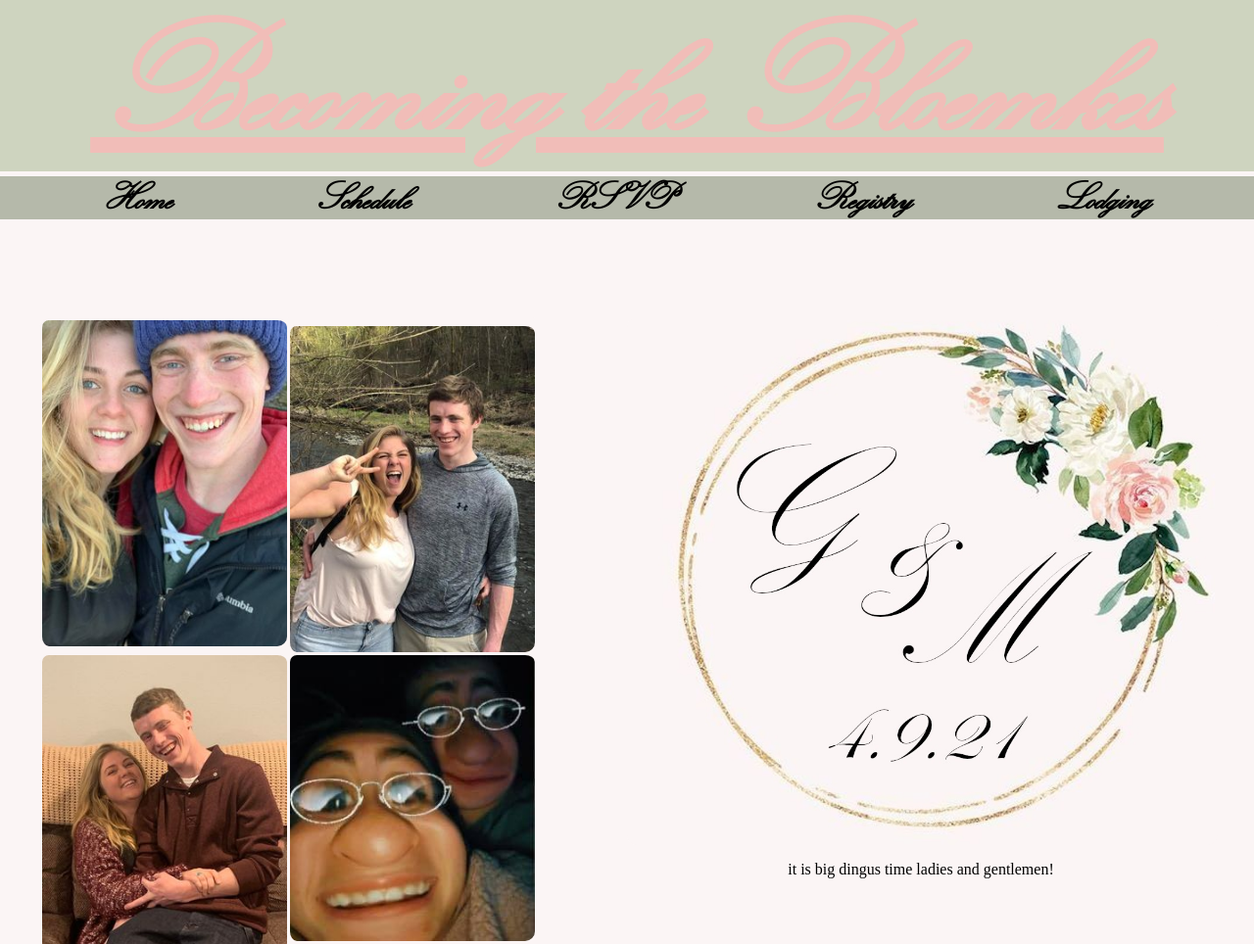
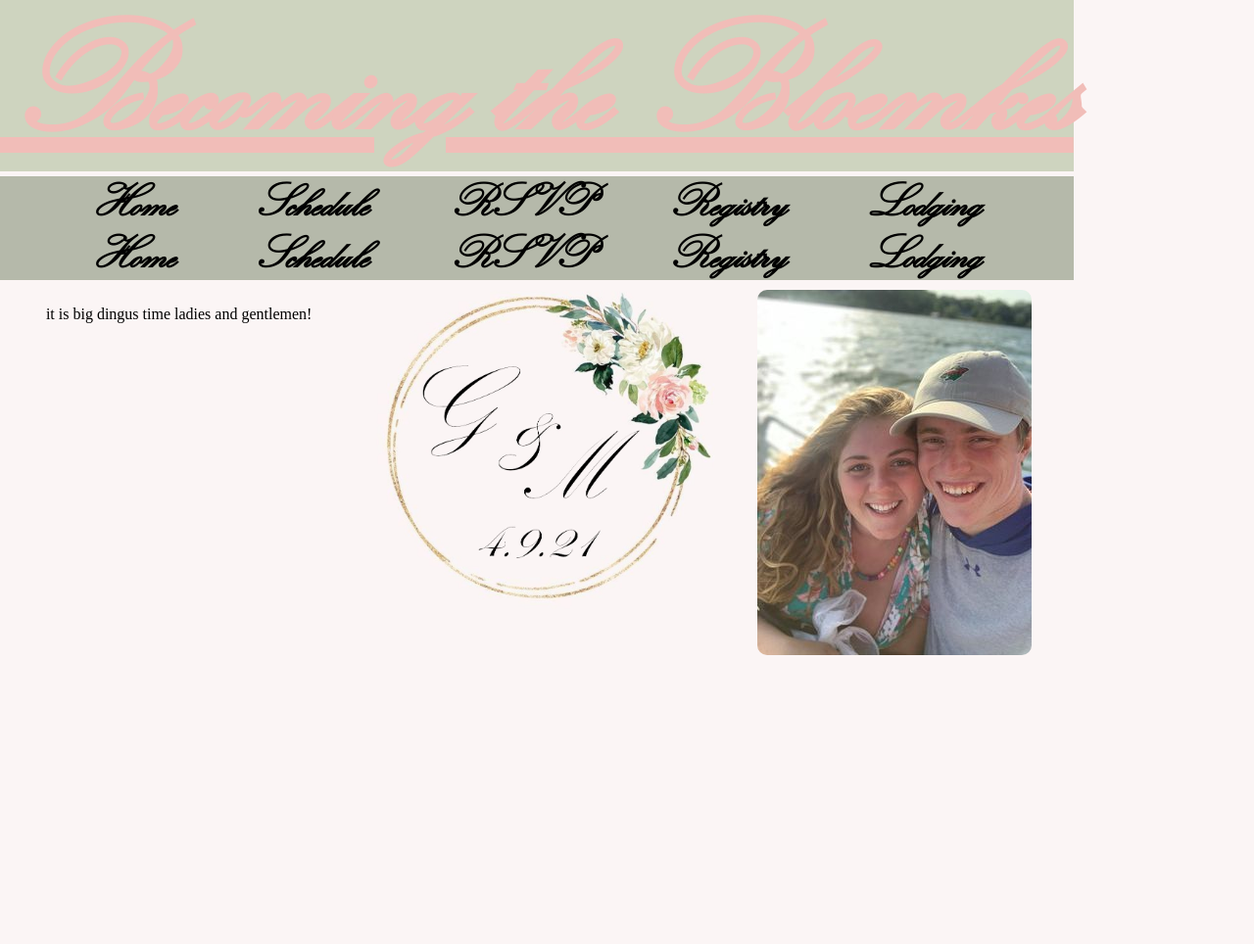
Before and after one commit to MatthewBloemke/weddingWebsite, a plain HTML site: page index.html in a window 1280 px wide. Shown: the top 964 px of the page at 98% size. After the commit the page ends 800 px from the top, so only its background shows below. Drawn offline with Linux system fonts and the light colour scheme.

Commit message:
Add files via upload

```diff
--- a/index.html
+++ b/index.html
@@ -6,40 +6,40 @@
         <title>Becoming The Bloemkes</title>
         <meta name="viewport" content="width=device-width">
         <link rel="stylesheet" href="indexStyle.css">
+        <script src="script.js"></script>
     </head>
     <body>
         <header>
-            <h1 style="font-size: 100;">Becoming the Bloemkes</h1>
+            <h1>Becoming the Bloemkes</h1>
             <nav>
-                <a href="index.html"><b>Home</b></a>
-                <a href="itinerary.html"><b>Schedule</b></a>
-                <a href="rsvp.html"><b>RSVP</b></a>
-                <a href="registry.html"><b>Registry</b></a>
-                <a href="lodging.html"><b>Lodging</b></a>
+                <div class="dropdown">
+                    <button>Menu</button>
+                    <div class="dropdownContent">
+                        <a class="navbar" href="index.html"><b>Home</b></a>
+                        <a class="navbar" href="itinerary.html"><b>Schedule</b></a>
+                        <a class="navbar" href="rsvp.html"><b>RSVP</b></a>
+                        <a class="navbar" href="registry.html"><b>Registry</b></a>
+                        <a class="navbar" href="lodging.html"><b>Lodging</b></a>
+                    </div>
+                </div>
+
+                <a class="navbar" href="index.html"><b>Home</b></a>
+                <a class="navbar" href="itinerary.html"><b>Schedule</b></a>
+                <a class="navbar" href="rsvp.html"><b>RSVP</b></a>
+                <a class="navbar" href="registry.html"><b>Registry</b></a>
+                <a class="navbar" href="lodging.html"><b>Lodging</b></a>
             </nav>
-
         </header>
         <main>
                 <div class="row">
-                    <div class="block">
-                        <img src="img5.jpg" width="250" style="float: left;" alt="">
-                        <img src="" width="250" alt="">
-                        <img src="" width="250" style="float: left;" alt="">
-                        <img src="img8.jpg" width="250" alt="">
-                        <img src="img9.jpg" width="250" style="float: left;" alt="">
-                        <img src="img10.jpg" width="250" alt="">
+                    <div class="column">
+                         <p>it is big dingus time ladies and gentlemen!</p>
                     </div>
-                    <div class="block">
-                        <img src="final.jpg" width="600" alt="picture" id="img1">
-                        <p>it is big dingus time ladies and gentlemen!</p>
+                    <div class="column">
+                        <img src="final.jpg" alt="picture" id="logo">
                     </div>
-                    <div class="block">
-                        <img src="img2.jpg" width="250" style="float: left;" alt="">
-                        <img src="img3.jpg" width="250" alt="">
-                        <img src="img4.jpg" width="250" style="float: left;" alt="">
-                        <img src="" width="300" alt="">
-                        <img src="img11.jpg" width="250" style="float: left;" alt="">
-                        <img src="img12.jpg" width="250" alt="">
+                    <div class="column">
+                        <img src="img3.jpg"  alt="">
                     </div>
                 </div>
         </main>
--- a/indexStyle.css
+++ b/indexStyle.css
@@ -8,60 +8,117 @@
     src: url(KUNSTLER.TTF);
 }
 body {
-    margin: 0;
+    margin-left: 0%;
+    margin-right: 0%;
+    margin-top: 0%;
     background-color: #fbf5f5;
 }
 h1 {
-    color: #f1bdb8;
     margin-top: 0px;
-    text-align: center;
-    font-size: 1000%;
+    margin-bottom: 5px;
+    font-size: 10em;
     font-family: myFirstFont ;
     text-decoration: underline;
-    margin-bottom: 5px;
+    text-align: center;
+    color: #f1bdb8;
     background-color: #ced4bf;
 }
 nav {
-    color: #000000;
+    margin-bottom: 10px;
     font-family: mySecondFont ;
+    text-align: center;
+    font-size: 3em;
     background-color: #b5b9aa;
-    text-align: center;
-    font-size: 40px;
-    margin-bottom: 100px;
-}
-.row {
-    max-width: 100%;
-    display: flex;
-    flex-direction: row;
-    justify-content: center;
-    flex-wrap: wrap;
-    justify-content: center;
-}
-.block {
-    text-align: center;
-    width: 600px;
-
 }
 nav a {
     color: #000000;
     text-decoration: none;
-    padding-left: 70px;
-    padding-right: 70px;
-}
-.column {
-    justify-content: center;
+
 }
 a:hover {
     color:darkgray;
 }
 img {
     background-color: #fbf5f5;
-    display: block;
-    padding-left: 3px;
-    padding-top: 3px;
     margin: 0px;
     border-radius: 10px;
+
 }
-.block {
-    background-color: #fbf5f5;
+
+.row {
+    display: flex;
+    flex-direction: row;
+    flex-wrap: wrap;
+    flex-basis: 0;
 }
+
+.column {
+    flex-grow: 1;
+    width: 33%;
+    justify-content: center;
+    text-align: center;
+}
+img {
+    display: block;
+    margin-left: auto;
+    margin-right: auto;
+}
+#logo {
+    width: 100%;
+    max-width: 500px;
+    height: auto;
+}
+button {
+    display: none;
+}
+.dropdown {
+    overflow: hidden;
+}
+/*Desktop css*/
+
+@media screen and (min-device-width: 1024px) {
+    nav a {
+        margin-left: 40px;
+        margin-right: 40px;
+    }
+}
+/*Tablet css */
+@media screen and (min-device-width: 768px) and (max-device-width: 1024px) {
+    html {
+        width: fit-content;
+    }
+    nav a {
+        margin-left: 37px;
+        margin-right: 37px;
+    }
+
+}
+/*mobile css*/
+@media screen and (max-device-width: 768px) {
+    h1 {
+        font-size: 4em;
+    }
+    html {
+        width: fit-content;
+    }
+    nav a {
+        display: none;
+    }
+    .row {
+        flex-direction: column;
+    }
+    .column {
+        width: 100%;
+    }
+    button {
+        display: initial;
+        border: none;
+        outline: none;
+        background-color: #b5b9aa;
+        font-family: mySecondFont;
+        font-size: 1em;
+    }
+    .dropdown:hover .dropdownContent {
+        display: block;
+    }
+}
--- a/itineraryStyle.css
+++ b/itineraryStyle.css
@@ -8,57 +8,66 @@
     src: url(KUNSTLER.TTF);
 }
 body {
-    margin: 0;
+    margin-top: 0%;
+    margin-left: 0%;
+    margin-right: 0%;
     background-color: #fbf5f5;
 }
 h1 {
-    color: #f1bdb8;
+
     margin-top: 0px;
-    text-align: center;
-    font-size: 1000%;
+    margin-bottom: 5px;
+    font-size: 10em;
     font-family: myFirstFont ;
     text-decoration: underline;
-    margin-bottom: 5px;
+    text-align: center;
+    color: #f1bdb8;
     background-color: #ced4bf;
 }
 nav {
-    color: #000000;
+    margin-bottom: 100px;
     font-family: mySecondFont ;
+    text-align: center;
+    font-size: 3em;
     background-color: #b5b9aa;
-    text-align: center;
-    font-size: 40px;
-    margin-bottom: 100px;
-}
-.row {
-    width: 100%;
-    display: flex;
-    flex-direction: row;
-    justify-content: center;
-}
-  .block {
-      text-align: center;
-    width: 600px;
 }
 nav a {
     color: #000000;
     text-decoration: none;
-    padding-left: 70px;
-    padding-right: 70px;
 }
 
 a:hover {
     color:darkgray;
 }
-img {
-    background-color: #fbf5f5;
-    display: block;
-    padding-left: 0px;
-    padding-top: 0px;
-    margin: 0px;
-}
-.block {
-    background-color: #fbf5f5;
-}
 p {
     text-align: center;
 }
+/*Desktop css*/
+
+@media screen and (min-device-width: 1024px) {
+    nav a {
+        margin-left: 40px;
+        margin-right: 40px;
+    }
+}
+/*Tablet css */
+@media screen and (min-device-width: 768px) and (max-device-width: 1024px) {
+    html {
+        width: fit-content;
+    }
+    nav a {
+        margin-left: 37px;
+        margin-right: 37px;
+    }
+
+}
+/*mobile css*/
+@media screen and (max-device-width: 768px) {
+    html {
+        width: fit-content;
+    }
+    nav a {
+        margin-left: 36px;
+        margin-right: 36px;
+    }
+}
--- a/lodgingStyle.css
+++ b/lodgingStyle.css
@@ -8,57 +8,66 @@
     src: url(KUNSTLER.TTF);
 }
 body {
-    margin: 0;
+    margin-top: 0%;
+    margin-left: 0%;
+    margin-right: 0%;
     background-color: #fbf5f5;
 }
 h1 {
-    color: #f1bdb8;
+
     margin-top: 0px;
-    text-align: center;
-    font-size: 1000%;
+    margin-bottom: 5px;
+    font-size: 10em;
     font-family: myFirstFont ;
     text-decoration: underline;
-    margin-bottom: 5px;
+    text-align: center;
+    color: #f1bdb8;
     background-color: #ced4bf;
 }
 nav {
-    color: #000000;
+    margin-bottom: 100px;
     font-family: mySecondFont ;
+    text-align: center;
+    font-size: 3em;
     background-color: #b5b9aa;
-    text-align: center;
-    font-size: 40px;
-    margin-bottom: 100px;
-}
-.row {
-    width: 100%;
-    display: flex;
-    flex-direction: row;
-    justify-content: center;
-}
-  .block {
-      text-align: center;
-    width: 600px;
 }
 nav a {
     color: #000000;
     text-decoration: none;
-    padding-left: 70px;
-    padding-right: 70px;
 }
 
 a:hover {
     color:darkgray;
 }
-img {
-    background-color: #fbf5f5;
-    display: block;
-    padding-left: 0px;
-    padding-top: 0px;
-    margin: 0px;
-}
-.block {
-    background-color: #fbf5f5;
-}
 p {
     text-align: center;
 }
+/*Desktop css*/
+
+@media screen and (min-device-width: 1024px) {
+    nav a {
+        margin-left: 40px;
+        margin-right: 40px;
+    }
+}
+/*Tablet css */
+@media screen and (min-device-width: 768px) and (max-device-width: 1024px) {
+    html {
+        width: fit-content;
+    }
+    nav a {
+        margin-left: 37px;
+        margin-right: 37px;
+    }
+
+}
+/*mobile css*/
+@media screen and (max-device-width: 768px) {
+    html {
+        width: fit-content;
+    }
+    nav a {
+        margin-left: 36px;
+        margin-right: 36px;
+    }
+}
--- a/registryStyle.css
+++ b/registryStyle.css
@@ -8,61 +8,66 @@
     src: url(KUNSTLER.TTF);
 }
 body {
-    margin: 0;
+    margin-top: 0%;
+    margin-left: 0%;
+    margin-right: 0%;
     background-color: #fbf5f5;
 }
 h1 {
-    color: #f1bdb8;
+
     margin-top: 0px;
-    text-align: center;
-    font-size: 1000%;
+    margin-bottom: 5px;
+    font-size: 10em;
     font-family: myFirstFont ;
     text-decoration: underline;
-    margin-bottom: 5px;
+    text-align: center;
+    color: #f1bdb8;
     background-color: #ced4bf;
 }
 nav {
-    color: #000000;
+    margin-bottom: 100px;
     font-family: mySecondFont ;
+    text-align: center;
+    font-size: 3em;
     background-color: #b5b9aa;
-    text-align: center;
-    font-size: 40px;
-    margin-bottom: 0px;
-}
-.row {
-    width: 100%;
-    display: flex;
-    flex-direction: row;
-    justify-content: center;
-}
-  .block {
-      text-align: center;
-    width: 600px;
 }
 nav a {
     color: #000000;
     text-decoration: none;
-    padding-left: 70px;
-    padding-right: 70px;
 }
 
 a:hover {
     color:darkgray;
 }
-img {
-    background-color: #fbf5f5;
-    display: block;
-    padding-left: 0px;
-    padding-top: 0px;
-    margin: 0px;
-}
-.block {
-    background-color: #fbf5f5;
-}
 p {
     text-align: center;
 }
+/*Desktop css*/
 
-main {
-    margin-top: 0;
+@media screen and (min-device-width: 1024px) {
+    nav a {
+        margin-left: 40px;
+        margin-right: 40px;
+    }
 }
+/*Tablet css */
+@media screen and (min-device-width: 768px) and (max-device-width: 1024px) {
+    html {
+        width: fit-content;
+    }
+    nav a {
+        margin-left: 37px;
+        margin-right: 37px;
+    }
+
+}
+/*mobile css*/
+@media screen and (max-device-width: 768px) {
+    html {
+        width: fit-content;
+    }
+    nav a {
+        margin-left: 36px;
+        margin-right: 36px;
+    }
+}
--- a/rsvpStyle.css
+++ b/rsvpStyle.css
@@ -7,58 +7,107 @@
     font-family: mySecondFont;
     src: url(KUNSTLER.TTF);
 }
+@font-face {
+    font-family: pFont;
+    src: url();
+}
 body {
-    margin: 0;
+    margin-top: 0%;
+    margin-left: 0%;
+    margin-right: 0%;
+    margin-bottom: 0%;
     background-color: #fbf5f5;
 }
 h1 {
-    color: #f1bdb8;
+
     margin-top: 0px;
-    text-align: center;
-    font-size: 1000%;
+    margin-bottom: 5px;
+    font-size: 10em;
     font-family: myFirstFont ;
     text-decoration: underline;
-    margin-bottom: 5px;
+    text-align: center;
+    color: #f1bdb8;
     background-color: #ced4bf;
 }
 nav {
-    color: #000000;
+    margin-bottom: 10px;
     font-family: mySecondFont ;
+    text-align: center;
+    font-size: 3em;
     background-color: #b5b9aa;
-    text-align: center;
-    font-size: 40px;
-    margin-bottom: 100px;
-}
-.row {
-    width: 100%;
-    display: flex;
-    flex-direction: row;
-    justify-content: center;
-}
-  .block {
-      text-align: center;
-    width: 600px;
 }
 nav a {
     color: #000000;
     text-decoration: none;
-    padding-left: 70px;
-    padding-right: 70px;
 }
 
 a:hover {
     color:darkgray;
 }
-img {
-    background-color: #fbf5f5;
-    display: block;
-    padding-left: 0px;
-    padding-top: 0px;
-    margin: 0px;
-}
-.block {
-    background-color: #fbf5f5;
-}
 p {
     text-align: center;
+    font-family: 'Times New Roman';
+    font-size: 42px;
+    margin-bottom: 0%;
+    margin-top: 0%;
 }
+
+main a {
+    text-decoration: none;
+    text-align: center;
+}
+h3 {
+    font-family: 'Times New Roman';
+    font-size: 60px;
+    text-align: center;
+    margin-bottom: 2%;
+    margin-top: 5%;
+}
+img {
+    display: block;
+    margin-left: auto;
+    margin-right: auto;
+    margin-top: 6%;
+}
+
+footer {
+    background-color: #b5b9aa;
+    margin-top: 1%;
+    padding-top: 1%;
+    padding-bottom: 1%;
+}
+.footer {
+    font-family: 'Times New Roman';
+    font-size: 1em;
+}
+/*Desktop css*/
+@media screen and (min-device-width: 1024px) {
+    nav a {
+        margin-left: 40px;
+        margin-right: 40px;
+    }
+}
+/*Tablet css */
+@media screen and (min-device-width: 768px) and (max-device-width: 1024px) {
+    html {
+        width: fit-content;
+    }
+    nav a {
+        margin-left: 37px;
+        margin-right: 37px;
+    }
+
+}
+/*mobile css*/
+@media screen and (max-device-width: 768px) {
+    html {
+        width: fit-content;
+    }
+    nav a {
+        margin-left: 36px;
+        margin-right: 36px;
+    }
+    h1 {
+        font-size: 6em;
+    }
+}
```
Also changed, not shown: rsvp.html (+20 -1 lines).
